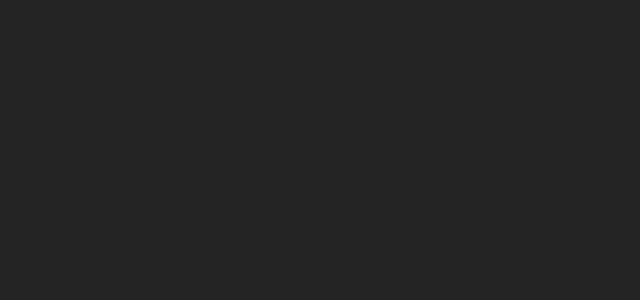
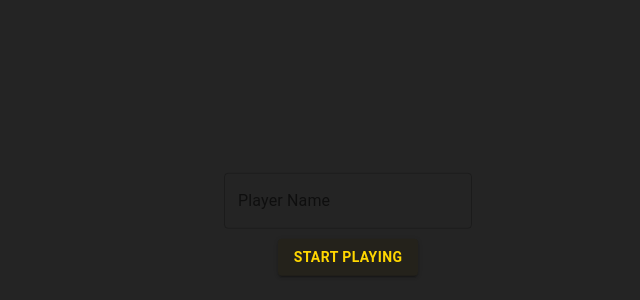
Before and after one commit to Hadi87s/Memory-Card-Game, a React (Vite) app: page / in a window 1280 px wide. Shown: the part 176-476 px from the top of the page, without its empty margins (292-932 px from the left). Built offline with nearby package versions, Linux system fonts and the light colour scheme.

Commit message:
setting up the logic for the login page.

```diff
--- a/src/screens/login.screen.tsx
+++ b/src/screens/login.screen.tsx
@@ -1,7 +1,34 @@
-import React from "react";
+import { Button, TextField } from "@mui/material";
+import React, { useRef } from "react";
 
 const LoginScreen = () => {
-  return <div></div>;
+  const nameField = useRef<HTMLInputElement>(null);
+  const handlePlayButton = () => {
+    if (nameField.current) {
+      console.log(nameField.current.value);
+    }
+  };
+  return (
+    <div>
+      <div className="login-form">
+        <TextField
+          inputRef={nameField}
+          className="custom-mui-textfield"
+          id="outlined-basic"
+          label="Player Name"
+          variant="outlined"
+        />
+        <Button
+          onClick={handlePlayButton}
+          id="play"
+          className="custom-mui-button"
+          variant="contained"
+        >
+          Start Playing
+        </Button>
+      </div>
+    </div>
+  );
 };
 
 export default LoginScreen;
--- a/src/screens/screens.css
+++ b/src/screens/screens.css
@@ -0,0 +1,21 @@
+.login-form{
+    display: flex;
+    justify-self: center;
+    align-items: center;
+    flex-direction: column;
+    position: absolute;
+    top: 50%;
+    left: 50%;
+    transform: translate(-50%,-50%);
+}
+.login-form .custom-mui-textfield{
+    margin-bottom: 10px;
+    color: white;
+}
+
+
+.login-form .custom-mui-button{
+    background-color:  rgb(36, 34, 27);
+    color: gold;
+    font-weight: bold;
+}
```
